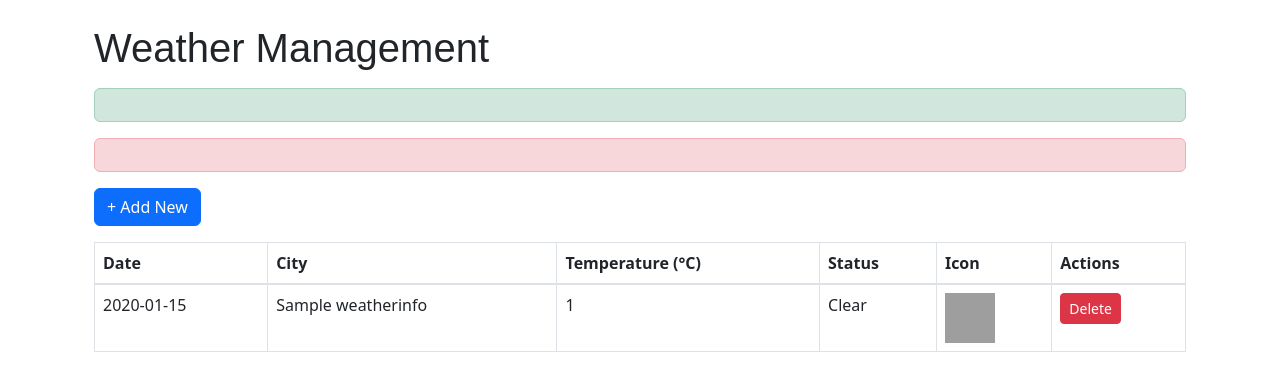
After one commit to UygarTatar/weather-web-app, a Node server app: page /admin/weather in a window 1280 px wide. The commit adds this page. Shown: the top 391 px of the page. Run offline with Node 20, Linux system fonts and the light colour scheme; a user stored in the database is signed in; tables that the repository leaves empty hold one stand-in row (values such as "Sample post"); some libraries are stand-ins or nearby versions; some web fonts are replaced; grey boxes are pictures that could not be loaded.

Commit message:
added weather management page for admins

```diff
--- a/app.js
+++ b/app.js
@@ -54,6 +54,7 @@ app.use((req,res, next) => {
 app.use('/', require('./routes/index'));
 app.use('/users', require('./routes/users'));
 app.use('/admin', require('./routes/admin'));
+app.use('/admin/weather', require('./routes/weather'));
 
 // 404 middleware
 app.use((req, res, next) => {
--- a/config/keys.js
+++ b/config/keys.js
@@ -1,5 +1,6 @@
 require('dotenv').config();
 
 module.exports = {
-    MongoURI: process.env.MONGO_URI
-}
+    MongoURI: process.env.MONGO_URI,
+    API_KEY: process.env.API_KEY
+};
--- a/package.json
+++ b/package.json
@@ -12,6 +12,7 @@
   "license": "ISC",
   "type": "commonjs",
   "dependencies": {
+    "axios": "^1.10.0",
     "bcryptjs": "^3.0.2",
     "connect-flash": "^0.1.1",
     "dotenv": "^16.5.0",
--- /dev/null
+++ b/routes/weather.js
@@ -0,0 +1,58 @@
+const express = require('express');
+const router = express.Router();
+const Weather = require('../models/WeatherInfo');
+const { ensureAuthenticated, ensureAdmin } = require('../config/auth');
+const { getWeatherData } = require('../services/weatherService');
+
+// Listings
+router.get('/', ensureAuthenticated, ensureAdmin, async (req, res) => {
+    try {
+        const weathers = await Weather.find().sort({ WeatherDate: -1, CityName: 1 });
+        res.render('admin/weather', { weathers, user: req.user, title: "Weather Management" });
+    } catch (err) {
+        console.error(err);
+        res.send("An error occured");
+    }
+});
+
+// Add New Record
+router.post('/add', ensureAuthenticated, ensureAdmin, async (req, res) => {
+    const { WeatherDate, CityName } = req.body;
+
+    try {
+        const weatherData = await getWeatherData(CityName);
+        const newWeather = new Weather({
+            WeatherDate,
+            CityName,
+            Temperature: weatherData.temperature,
+            MainStatus: weatherData.mainStatus,
+            Icon: weatherData.icon
+        });
+
+
+        await newWeather.save();
+
+        req.flash('success_msg', 'Weather data added successfully.');
+        res.redirect('/admin/weather');
+    } catch(err) {
+        console.error(err);
+        req.flash('error_msg', 'Error saving weather data.');
+        res.redirect('/admin/weather');
+    }
+});
+
+// Delete record
+router.post('/delete/:id', ensureAuthenticated, ensureAdmin, async (req, res) => {
+    try {
+        await Weather.findByIdAndDelete(req.params.id);
+        req.flash('success_msg', 'Weather data deleted.');
+        res.redirect('/admin/weather');
+    } catch (err) {
+        console.log(err);
+        req.flash('error_msg', 'Error deleting weather data.');
+        res.redirect('/admin/weather');
+    }
+
+});
+
+module.exports = router;
--- /dev/null
+++ b/services/weatherService.js
@@ -0,0 +1,43 @@
+const axios = require('axios');
+const { API_KEY } = require('../config/keys');
+
+const getWeatherData = async (cityName) => {
+    try {
+        const geoRes = await axios.get('https://api.openweathermap.org/geo/1.0/direct', {
+            params: {
+                q: cityName,
+                limit: 1,
+                appid: API_KEY
+            }
+        });
+        console.log('Geo response:', geoRes.data);
+
+        if (!geoRes.data.length) throw new Error('City not found');
+
+        const { lat, lon } = geoRes.data[0];
+
+        const weatherRes = await axios.get('https://api.openweathermap.org/data/2.5/weather', {
+            params: {
+                lat: lat,
+                lon: lon,
+                units: 'metric',
+                lang: 'tr',
+                appid: API_KEY
+            }
+        });
+
+        console.log('Weather response:', weatherRes.data);
+
+        const temperature = weatherRes.data.main.temp;
+        const mainStatus = weatherRes.data.weather[0].main;
+        const icon = weatherRes.data.weather[0].icon;
+
+        return { temperature, mainStatus, icon };
+
+    } catch (err) {
+        console.error('Error:', err.response ? err.response.data : err.message);
+        return null;;
+    }
+};
+
+module.exports = { getWeatherData };
--- /dev/null
+++ b/views/admin/weather.ejs
@@ -0,0 +1,77 @@
+<%- include('../partials/header') %>
+
+<div class="container mt-4">
+    <h1 class="mb-3"><%= title %></h1>
+
+    <% if (success_msg) { %>
+        <div class="alert alert-success"><%= success_msg %></div>
+    <% } %>
+    <% if (error_msg) { %>
+        <div class="alert alert-danger"><%= error_msg %></div>
+    <% } %>
+
+    <!-- Add Button -->
+    <button class="btn btn-primary mb-3" data-bs-toggle="modal" data-bs-target="#addWeatherModal">+ Add New</button>
+
+    <!-- Listing -->
+    <table class="table table-bordered">
+        <thead>
+            <tr>
+                <th>Date</th>
+                <th>City</th>
+                <th>Temperature (°C)</th>
+                <th>Status</th>
+                <th>Icon</th>
+                <th>Actions</th>
+            </tr>
+        </thead>
+        <tbody>
+            <% weathers.forEach(weather => { %>
+                <tr>
+                    <td><%= weather.WeatherDate.toISOString().split('T')[0] %></td>
+                    <td><%= weather.CityName %></td>
+                    <td><%= weather.Temperature %></td>
+                    <td><%= weather.MainStatus %></td>
+                    <td>
+                        <img src="http://openweathermap.org/img/wn/<%= weather.Icon %>@2x.png" alt="<%= weather.MainStatus %>" width="50" height="50">
+                    </td>
+                    <td>
+                        <form action="/admin/weather/delete/<%= weather._id %>" method="POST" onsubmit="return confirm('Are you sure?')">
+                            <button class="btn btn-danger btn-sm">Delete</button>
+                        </form>
+                    </td>
+                </tr>
+            <% }); %>
+        </tbody>
+    </table>
+</div>
+
+<!-- Add Record Modal -->
+<div class="modal fade" id="addWeatherModal" tabindex="-1" aria-labelledby="addWeatherModalLabel" aria-hidden="true">
+  <div class="modal-dialog">
+    <form method="POST" action="/admin/weather/add">
+      <div class="modal-content">
+        <div class="modal-header">
+          <h5 class="modal-title" id="addWeatherModalLabel">Add Weather Info</h5>
+          <button type="button" class="btn-close" data-bs-dismiss="modal"></button>
+        </div>
+        <div class="modal-body">
+            <div class="mb-3">
+                <label>Date</label>
+                <input type="date" name="WeatherDate" class="form-control" required>
+            </div>
+            <div class="mb-3">
+                <label>City</label>
+                <input type="text" name="CityName" class="form-control" required>
+            </div>
+        </div>
+        <div class="modal-footer">
+          <button class="btn btn-secondary" data-bs-dismiss="modal">Close</button>
+          <button class="btn btn-success" type="submit">Save</button>
+        </div>
+      </div>
+    </form>
+  </div>
+</div>
+
+<%- include('../partials/footer') %>
--- /dev/null
+++ b/views/partials/footer.ejs
@@ -0,0 +1,3 @@
+<script src="https://cdn.jsdelivr.net/npm/bootstrap@5.3.0/dist/js/bootstrap.bundle.min.js"></script>
+</body>
+</html>
--- /dev/null
+++ b/views/partials/header.ejs
@@ -0,0 +1,8 @@
+<!DOCTYPE html>
+<html lang="en">
+<head>
+  <meta charset="UTF-8">
+  <title><%= title %></title>
+  <link href="https://cdn.jsdelivr.net/npm/bootstrap@5.3.0/dist/css/bootstrap.min.css" rel="stylesheet" />
+</head>
+<body>
```
Also changed, not shown: models/WeatherInfo.js (added, +28 -0 lines), views/admin/dashboard.ejs (+14 -2 lines), 1 other file.
